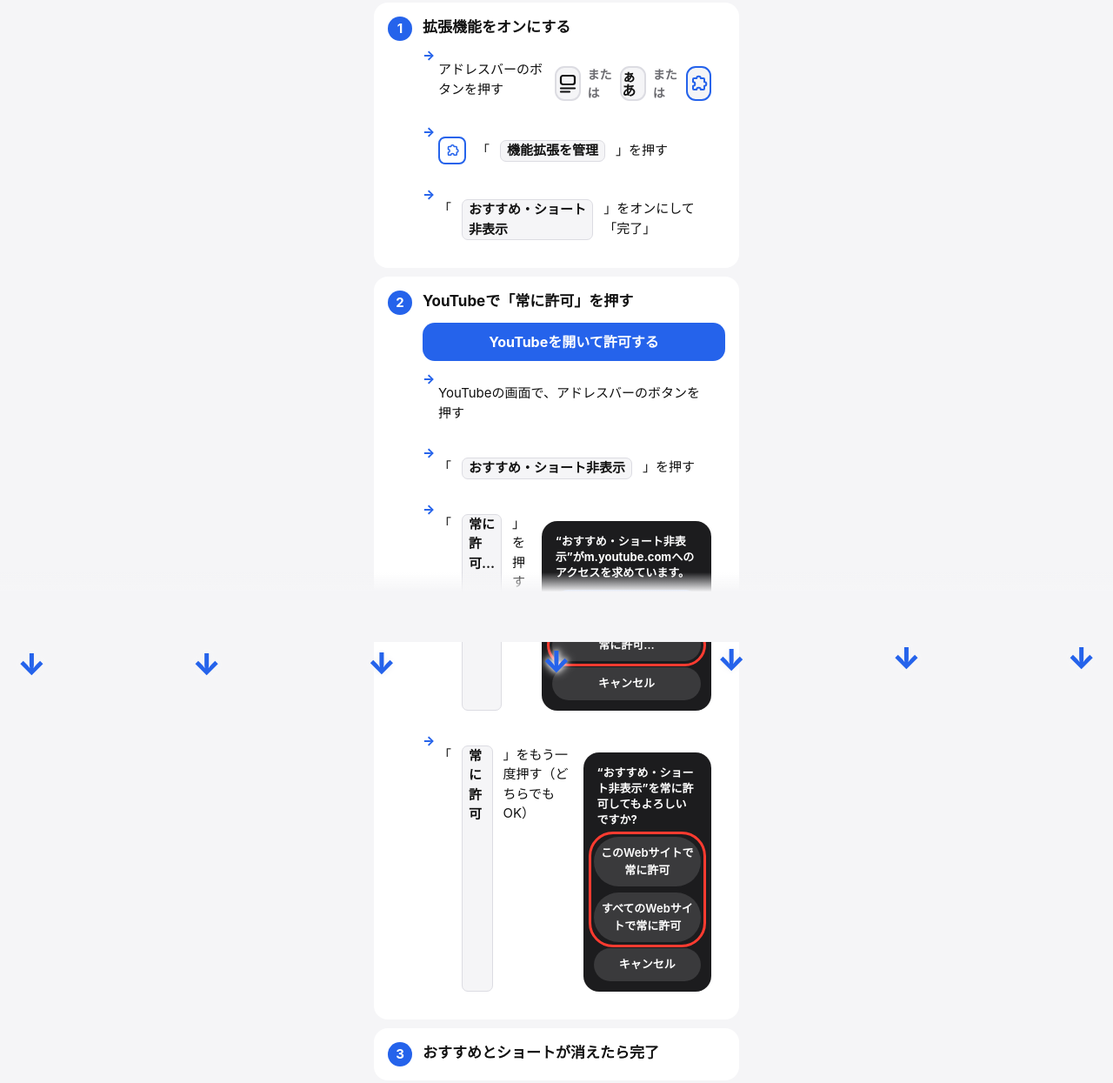
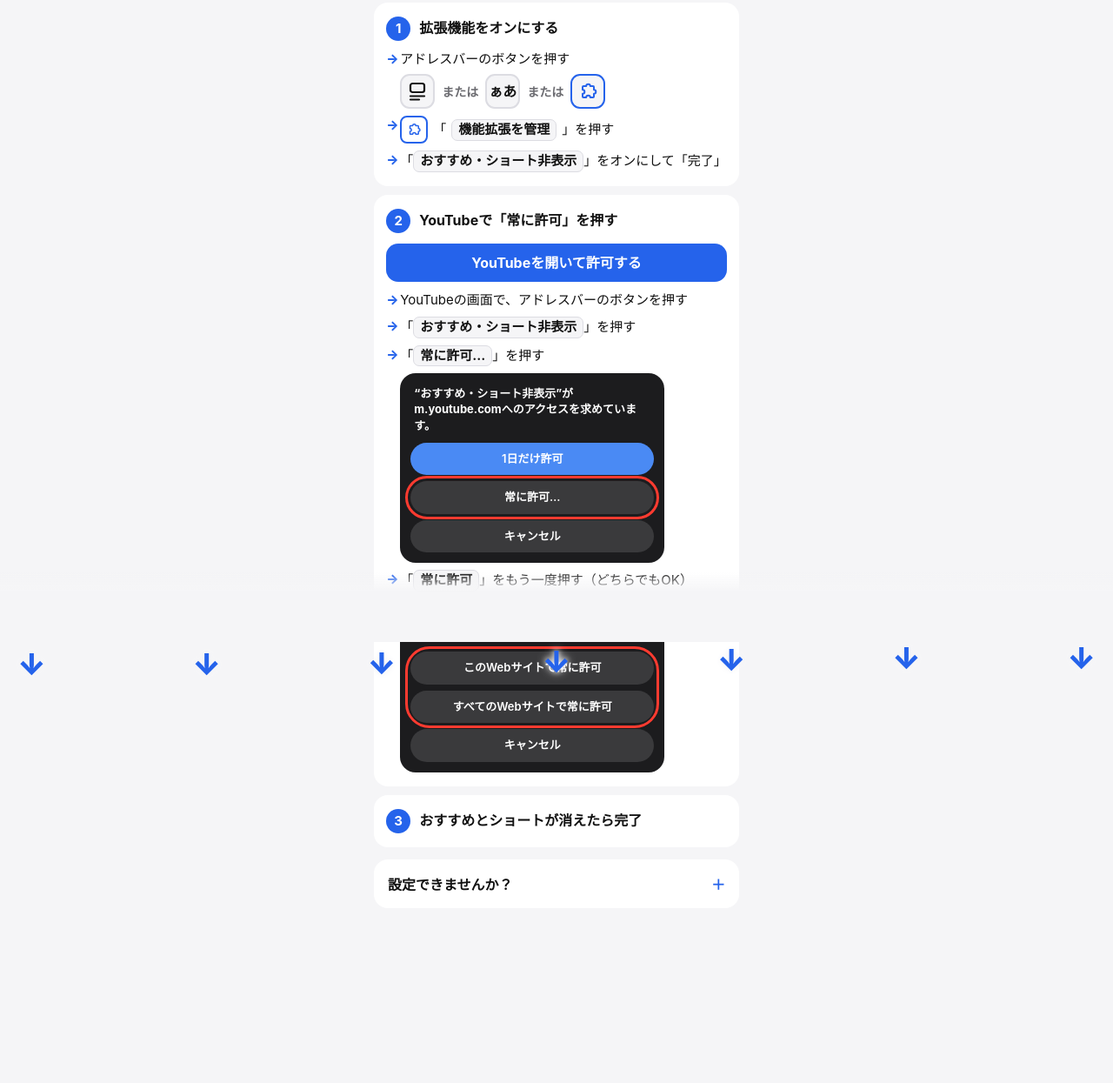
Before and after one commit to yuke-dopa/safari-, a plain HTML site: page setup.html in a window 1280 px wide. Shown: the part 62-1307 px from the top of the page at 87% size. Drawn offline with Linux system fonts and the light colour scheme.

Commit message:
Add files via upload

```diff
--- a/setup.html
+++ b/setup.html
@@ -30,7 +30,9 @@
   .head { font-size: 13px; color: var(--sub); }
   h1 { margin: 0; font-size: 22px; line-height: 1.4; text-wrap: balance; }
   .steps { list-style: none; margin: 0; padding: 0; display: flex; flex-direction: column; gap: 10px; }
-  .steps li { background: var(--card); border-radius: 16px; padding: 16px; display: flex; gap: 12px; }
+  .steps > li { background: var(--card); border-radius: 16px; padding: 16px 14px; }
+  /* 番号は見出しの左に置き、下の説明は横幅いっぱいに使う（左に番号の列を作ると、狭い画面で中途半端に折り返すため） */
+  .ttl { display: flex; align-items: center; gap: 10px; font-size: 16px !important; }
   .num { flex: 0 0 28px; height: 28px; border-radius: 14px; background: var(--accent); color: #fff; font: 700 15px/28px var(--font); text-align: center; }
   .body { min-width: 0; display: flex; flex-direction: column; gap: 6px; }
   .body b { font-size: 17px; line-height: 1.45; }
@@ -67,7 +69,9 @@
   /* 手順1の中の「［▭］または［ぁあ］または［パズル］」。iOSや端末によってボタンの形が違うので、全部の形を見せる */
   /* 手順の中の小さな流れ。番号の代わりに「→」でつなぐ */
   .flow { list-style: none; margin: 4px 0 0; padding: 0; display: flex; flex-direction: column; gap: 8px; font-size: 15px; line-height: 1.5; }
-  .flow > li { position: relative; padding-left: 18px; }
+  .flow > li { position: relative; padding-left: 16px; }
+  /* 言葉のまとまり。この中では折り返さず、まとまりの切れ目でだけ改行する */
+  .nw { display: inline-block; }
   .flow > li::before { content: "→"; position: absolute; left: 0; top: 0; color: var(--accent); font-weight: 800; }
   .flow .marks { margin-top: 6px; }
   /* iPhoneに出る確認画面の見本（写真の手書きを整えたもの） */
@@ -114,8 +118,8 @@
   <div class="wrap" id="steps">
   <h1>3ステップで設定できます</h1>
   <ol class="steps">
-    <li><span class="num">1</span><div class="body">
-      <b>拡張機能をオンにする</b>
+    <li><div class="body">
+      <b class="ttl"><span class="num">1</span>拡張機能をオンにする</b>
       <ol class="flow">
         <li>アドレスバーのボタンを押す
           <span class="marks">
@@ -127,16 +131,16 @@
           </span>
         </li>
         <li class="withicon"><span class="mini puzzle"><svg viewBox="0 0 24 24" fill="none" stroke="currentColor" stroke-width="2" stroke-linejoin="round" aria-hidden="true"><path d="M7 6h3.2a2.3 2.3 0 1 1 4.6 0H18a1 1 0 0 1 1 1v3.2a2.3 2.3 0 1 1 0 4.6V18a1 1 0 0 1-1 1h-3.2a2.3 2.3 0 1 0-4.6 0H7a1 1 0 0 1-1-1v-3.2a2.3 2.3 0 1 0 0-4.6V7a1 1 0 0 1 1-1z"/></svg></span>「<span class="key">機能拡張を管理</span>」を押す</li>
-        <li>「<span class="key">おすすめ・ショート非表示</span>」をオンにして「完了」</li>
+        <li><span class="nw">「<span class="key">おすすめ・ショート非表示</span>」を</span><span class="nw">オンにして「完了」</span></li>
       </ol>
     </div></li>
-    <li><span class="num">2</span><div class="body">
-      <b>YouTubeで「常に許可」を押す</b>
+    <li><div class="body">
+      <b class="ttl"><span class="num">2</span>YouTubeで「常に許可」を押す</b>
       <!-- 拡張機能をオンにしても、YouTubeのサイトは「確認」のままのことが多い。許可するにはYouTubeを開く必要があるので、目的が分かる名前のボタンにする -->
       <a class="btn" id="allow" href="https://m.youtube.com/?noapp=1">YouTubeを開いて許可する</a>
       <ol class="flow">
-        <li>YouTubeの画面で、アドレスバーのボタンを押す</li>
-        <li>「<span class="key">おすすめ・ショート非表示</span>」を押す</li>
+        <li><span class="nw">YouTubeの画面で、</span><span class="nw">アドレスバーのボタンを押す</span></li>
+        <li><span class="nw">「<span class="key">おすすめ・ショート非表示</span>」を押す</span></li>
         <li>「<span class="key">常に許可…</span>」を押す
           <div class="dlg" aria-hidden="true">
             <p class="dt">“おすすめ・ショート非表示”がm.youtube.comへのアクセスを求めています。</p>
@@ -145,7 +149,7 @@
             <span class="db">キャンセル</span>
           </div>
         </li>
-        <li>「<span class="key">常に許可</span>」をもう一度押す（どちらでもOK）
+        <li><span class="nw">「<span class="key">常に許可</span>」をもう一度押す</span><span class="nw">（どちらでもOK）</span>
           <div class="dlg" aria-hidden="true">
             <p class="dt">“おすすめ・ショート非表示”を常に許可してもよろしいですか?</p>
             <span class="hitgroup">
@@ -157,8 +161,8 @@
         </li>
       </ol>
     </div></li>
-    <li><span class="num">3</span><div class="body">
-      <b>おすすめとショートが消えたら完了</b>
+    <li><div class="body">
+      <b class="ttl"><span class="num">3</span>おすすめとショートが消えたら完了</b>
     </div></li>
   </ol>
   </div>
@@ -169,8 +173,8 @@
   <details class="trouble" id="trouble">
     <summary>設定できませんか？</summary>
     <ul class="cases">
-      <li><div class="case">アプリやiOSを更新した・入れ直したあと、うまく動かない</div><div class="fix"><b>対策</b>「設定」アプリ →「アプリ」→「Safari」→「機能拡張」→「おすすめ・ショート非表示」を一度オフにして、もう一度オンにする</div></li>
-      <li><div class="case">前から開いていたYouTubeのタブで、おすすめやショートが出る</div><div class="fix"><b>対策</b>そのタブを閉じて、アプリの「SafariでYouTubeを開く」から開き直す</div></li>
+      <li><div class="case">アプリやiOSを更新した・入れ直したあと、うまく動かない</div><div class="fix"><b>対策</b><span class="nw">「設定」アプリ →</span><span class="nw">「アプリ」→</span><span class="nw">「Safari」→</span><span class="nw">「機能拡張」→</span><span class="nw">「おすすめ・ショート非表示」を</span><span class="nw">一度オフにして、</span><span class="nw">もう一度オンにする</span></div></li>
+      <li><div class="case">前から開いていたYouTubeのタブで、おすすめやショートが出る</div><div class="fix"><b>対策</b><span class="nw">そのタブを閉じて、</span><span class="nw">アプリの「SafariでYouTubeを開く」から</span><span class="nw">開き直す</span></div></li>
       <li><div class="case">上のどれをしても直らない</div><div class="fix"><b>対策</b>アプリの「ご不満・ご要望」から教えてください。すぐ直します</div></li>
     </ul>
   </details>
```
